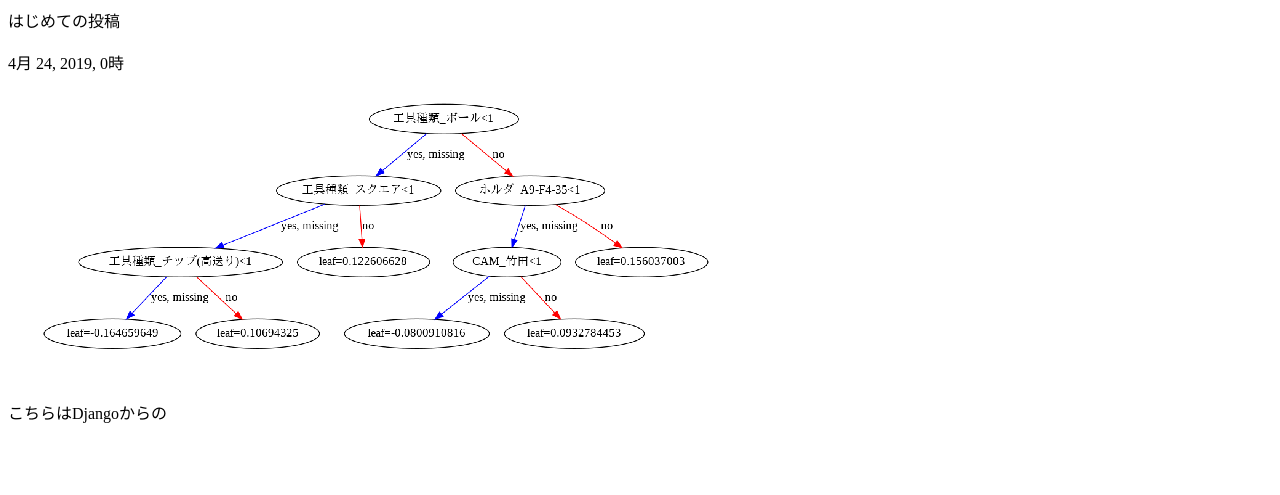
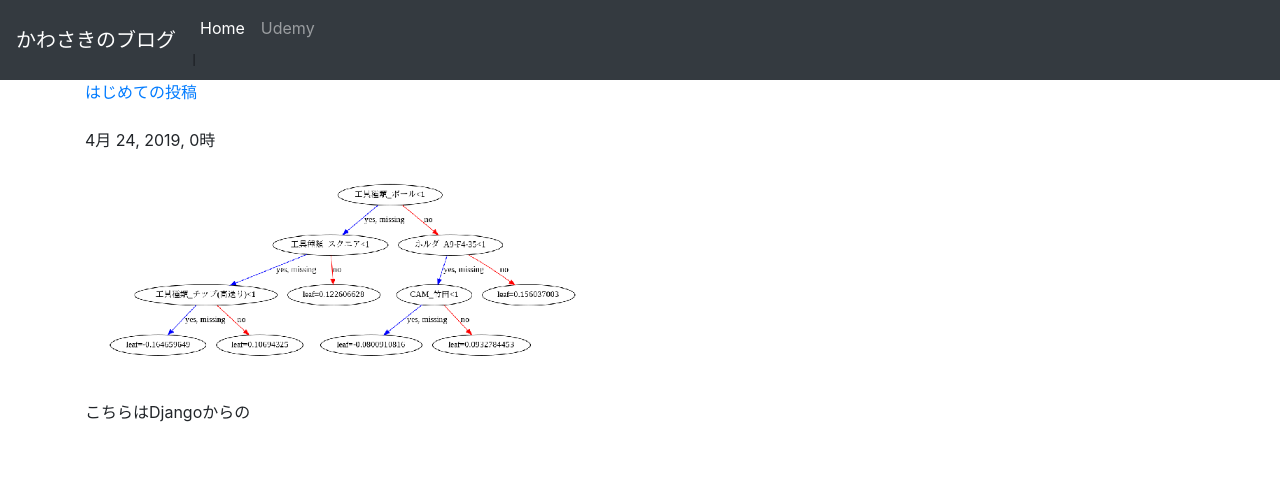
Before and after one commit to TaroKawa/django-, a Django app: page /posts/1/ in a window 1280 px wide. Shown: the top 495 px of the page. Run offline with Django 3.2, Linux system fonts and the light colour scheme; data comes from the database, SQL or seed files in the repository; some libraries are stand-ins or nearby versions.

Commit message:
個別ページの作成

```diff
--- a/myblogapp/posts/templates/posts/post_detail.html
+++ b/myblogapp/posts/templates/posts/post_detail.html
@@ -1,23 +1,69 @@
+
 <!DOCTYPE html>
 <html lang="ja-jp">
 <head>
-    <title>投稿一覧 </title>
+    <title>太郎のブログ</title>
+        <meta charset="utf-8">
+    <meta name="viewport" content="width=device-width, initial-scale=1, shrink-to-fit=no">
+
+    <!-- Bootstrap CSS -->
+    <link rel="stylesheet" href="https://stackpath.bootstrapcdn.com/bootstrap/4.3.1/css/bootstrap.min.css" integrity="sha384-ggOyR0iXCbMQv3Xipma34MD+dH/1fQ784/j6cY/iJTQUOhcWr7x9JvoRxT2MZw1T" crossorigin="anonymous">
+
 </head>
-<body>
+<nav class="navbar navbar-expand-lg navbar-dark bg-dark">
+  <a class="navbar-brand" href="#">かわさきのブログ</a>
+  <button class="navbar-toggler" type="button" data-toggle="collapse" data-target="#navbarSupportedContent" aria-controls="navbarSupportedContent" aria-expanded="false" aria-label="Toggle navigation">
+    <span class="navbar-toggler-icon"></span>
+  </button>
 
-{{ post.title}}
+  <div class="collapse navbar-collapse" id="navbarSupportedContent">
+    <ul class="navbar-nav mr-auto">
+      <li class="nav-item active">
+        <a class="nav-link" href="#">Home <span class="sr-only">(current)</span></a>I
+      </li>
+      <li class="nav-item">
+        <a class="nav-link" href="https://qiita.com/fantasista_21jp/items/9419ca4ab3bb8e1ee4c5">Udemy</a>
+      </li>
+      <!--
+      <li class="nav-item dropdown">
+        <a class="nav-link dropdown-toggle" href="#" id="navbarDropdown" role="button" data-toggle="dropdown" aria-haspopup="true" aria-expanded="false">
+          Dropdown
+        </a>
+        <div class="dropdown-menu" aria-labelledby="navbarDropdown">
+          <a class="dropdown-item" href="#">Action</a>
+          <a class="dropdown-item" href="#">Another action</a>
+          <div class="dropdown-divider"></div>
+          <a class="dropdown-item" href="#">Something else here</a>
+        </div>
+      </li>
+      <li class="nav-item">
+        <a class="nav-link disabled" href="#" tabindex="-1" aria-disabled="true">Disabled</a>
+      </li>
+      -->
+    </ul>
+      <!--
+    <form class="form-inline my-2 my-lg-0">
+      <input class="form-control mr-sm-2" type="search" placeholder="Search" aria-label="Search">
+      <button class="btn btn-outline-success my-2 my-sm-0" type="submit">Search</button>
+    </form>
+    -->
+  </div>
+</nav>
+<div class="container">
+<a href="{% url 'post_detail' post.id %}" >{{post.title}} </a>
 
-<br/><br/>
+<br/> <br/>
 {{ post.published}}
+<br/> <br/>
+<img src="{{post.image.url}}" class="img-fluid rounded" style="max-height: 200px;"/>
+<br/> <br/>
+{{ post.body}}
+<br/> <br/>
+<br/> <br/>
 
-
-<!-- jfdkjskl-->
-
-<br/><br/>
-<img src="{{post.image.url}}"/>
-<br/><br/>
-
-{{ post.body}}
-
+    <script src="https://code.jquery.com/jquery-3.3.1.slim.min.js" integrity="sha384-q8i/X+965DzO0rT7abK41JStQIAqVgRVzpbzo5smXKp4YfRvH+8abtTE1Pi6jizo" crossorigin="anonymous"></script>
+    <script src="https://cdnjs.cloudflare.com/ajax/libs/popper.js/1.14.7/umd/popper.min.js" integrity="sha384-UO2eT0CpHqdSJQ6hJty5KVphtPhzWj9WO1clHTMGa3JDZwrnQq4sF86dIHNDz0W1" crossorigin="anonymous"></script>
+    <script src="https://stackpath.bootstrapcdn.com/bootstrap/4.3.1/js/bootstrap.min.js" integrity="sha384-JjSmVgyd0p3pXB1rRibZUAYoIIy6OrQ6VrjIEaFf/nJGzIxFDsf4x0xIM+B07jRM" crossorigin="anonymous"></script>
+</div>
 </body>
 </html>
```
Also changed, not shown: myblogapp/posts/templates/posts/index.html (+11 -4 lines), myblogapp/posts/static/posts/ubuntu.png (added).
